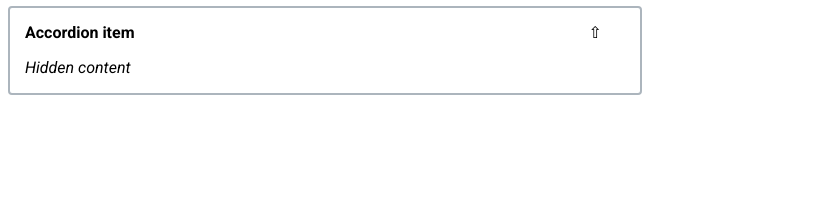
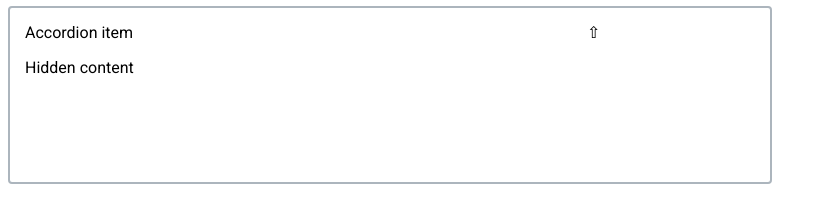
Before and after one commit to js-tasks-ru/htmlcss-20240216_ea-shreyner, a website: page 03-lection1/02-accordion/index.html in a window 1280 px wide. Both pictures are taken after a click on the heading "Accordion item". Shown: the whole page, without its empty margins (0-827 px from the left). Drawn offline with Linux system fonts and the light colour scheme.

Commit message:
corrected style in accordion

```diff
--- a/03-lection1/02-accordion/accordion.css
+++ b/03-lection1/02-accordion/accordion.css
@@ -1,10 +1,10 @@
 /* Стилизация аккордеона */
 details {
-    width: 600px;
-    height: 20px;
+    width: 730px;
+    height: 72px;
     outline: 2px solid var(--grey-3);
     text-align: left;
-    border-radius: 2px;
+    border-radius: 1px;
     cursor: pointer;
     margin: 2px;
     border: 15px solid white;
@@ -13,8 +13,8 @@ details {
 
 }
 details[open] {
-    width: 600px;
-    height: 55px;
+    width: 730px;
+    height: 144px;
     outline: 2px solid var(--grey-3);
     text-align: left;
     border-radius: 2px;
@@ -26,8 +26,15 @@ summary {
     display: inline-block;
 }
 
+/* .img-container {
+    background-image: url(C:\Lessons\htmlcss-20240216_ea-shreyner\assets\images\Vector.jpg);
+    width: 600px;
+    height: 400px;
+}    */
+
 summary:after {
-    content: "⇩";
+
+    content: "⇧";
     margin-left: 450px;
   }
   details[open] > summary:after {
--- a/03-lection1/02-accordion/index.html
+++ b/03-lection1/02-accordion/index.html
@@ -6,12 +6,14 @@
         <link rel="stylesheet" href="./accordion.css">
     </head>
     <body>
+        <div class="img-container"></div>
+    </var>
         <details>
             <summary>
-                <b>Accordion item</b>
-            </summary>
+                Accordion item
+                        </summary>
             <p>
-                <i>Hidden content</i>
+                Hidden content
             </p>
         </details>
     </body>
```
Also changed, not shown: assets/images/Vector.jpg (added), assets/images/Vector.png (added).
